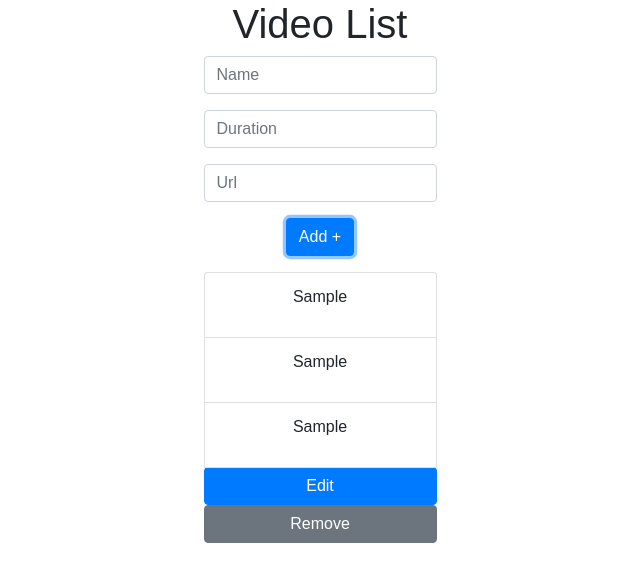
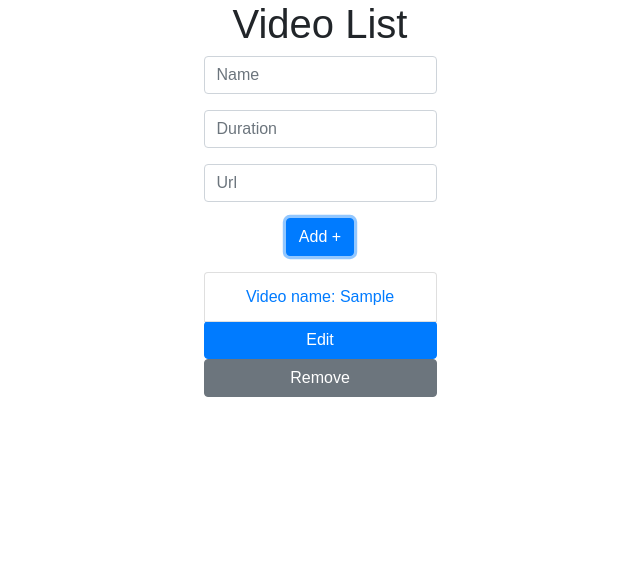
Before and after one commit to AlexAvlonitis/video_list, a React (Create React App) app: page / in a window 1280 px wide. Both pictures are taken after typing "Sample", "Sample", "Sample" into the empty fields and a click on the input "Add +". Shown: the top 582 px of the page, without its empty margins (320-960 px from the left). Built offline with nearby package versions, Linux system fonts and the light colour scheme.

Commit message:
add fake video loading

```diff
--- a/src/components/videos/video_item.js
+++ b/src/components/videos/video_item.js
@@ -1,4 +1,5 @@
 import React, { Component } from 'react';
+import { render } from 'react-dom';
 import { connect } from 'react-redux';
 import { bindActionCreators } from 'redux';
 import { removeVideo, editVideo } from '../../redux/actions/videos';
@@ -94,19 +95,27 @@ class VideoItem extends Component {
     )
   }
 
+  renderVideoDetails = (e) => {
+    e.preventDefault();
+    const video = this.props.video;
+
+    const element = (
+      <div>
+        <h2>PLAYING VIDEO....</h2>
+        <p>{video.name} {video.duration} {video.url}</p>
+      </div>
+    )
+
+    render(element, document.getElementById('videoDetails'))
+  }
+
   renderItem = () => {
     const video = this.props.video
 
     return (
       <ul className='list-group'>
         <li className="list-group-item">
-          <p>{video.name}</p>
-        </li>
-        <li className="list-group-item">
-          <p>{video.duration}</p>
-        </li>
-        <li className="list-group-item">
-          <p>{video.url}</p>
+          <a href='' onClick={this.renderVideoDetails} >Video name: {video.name}</a>
         </li>
 
         <button className="btn btn-primary" onClick={this.handleEditClick}>
@@ -123,6 +132,7 @@ class VideoItem extends Component {
   render() {
     return(
       <div>
+        <header id='videoDetails'></header>
         { this.state.isEditing ? this.renderForm() : this.renderItem() }
       </div>
     );
```
